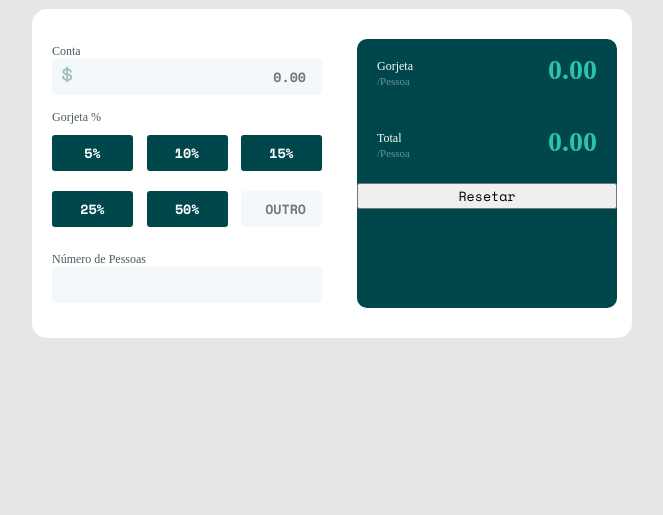
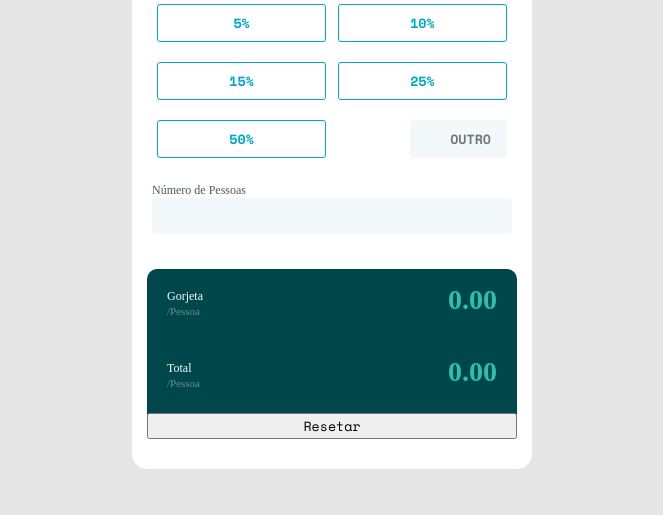
Before and after one commit to EduardoRDA/gorjetas, a plain HTML site: page index.html in a window 1280 px wide. Shown: the part 285-800 px from the top of the page, without its empty margins (308-971 px from the left). Drawn offline with nearby package versions, Linux system fonts and the light colour scheme.

Commit message:
Update style.css

```diff
--- a/style.css
+++ b/style.css
@@ -22,8 +22,9 @@ h1{
 
 #block{
     width: 100%;
-    max-width: 600px;
+    max-width: 400px;
     display: flex;
+    flex-direction: column;
     background-color: white;
     border-radius: 15px;
     padding: 15px 0;
@@ -87,7 +88,7 @@ p{
     flex-direction: column;
     justify-content: space-between;
     flex-grow: 1;
-    max-width: 45%;
+    max-width: 100%;
     margin: 20px;
     color: #4b5b5c;
     font-size: 12px;
@@ -99,7 +100,7 @@ input{
     padding: 0.5rem 1rem;
     border-radius: 4px;
     text-align: right;
-    color: #00474B;
+    color: #01A7C2;
     font-weight: 700;
 }
 
@@ -127,22 +128,23 @@ input:focus{
 }
 
 .bt-gorjeta, #gorjetaUser{
-    width: 30%;
-    margin: 10px 0;
+    width: 47%;
+    margin: 10px 5px;
 }
 
 .bt-gorjeta{
     padding: 0.5rem 0;
-    background-color: #00474B;
+    background-color: #fff;
     border: none;
-    color: white;
+    color: #01A7C2;
     font-weight: 700;
     border-radius: 3px;
+    border: 1px solid #01A7C2;
 }
 
 .bt-gorjeta:hover{
-    background-color: #9FE8DF;
-    color: #00474B;
+    background-color: #0E7182;
+    color: #fff;
 }
 
 #gorjetaUser{
```
